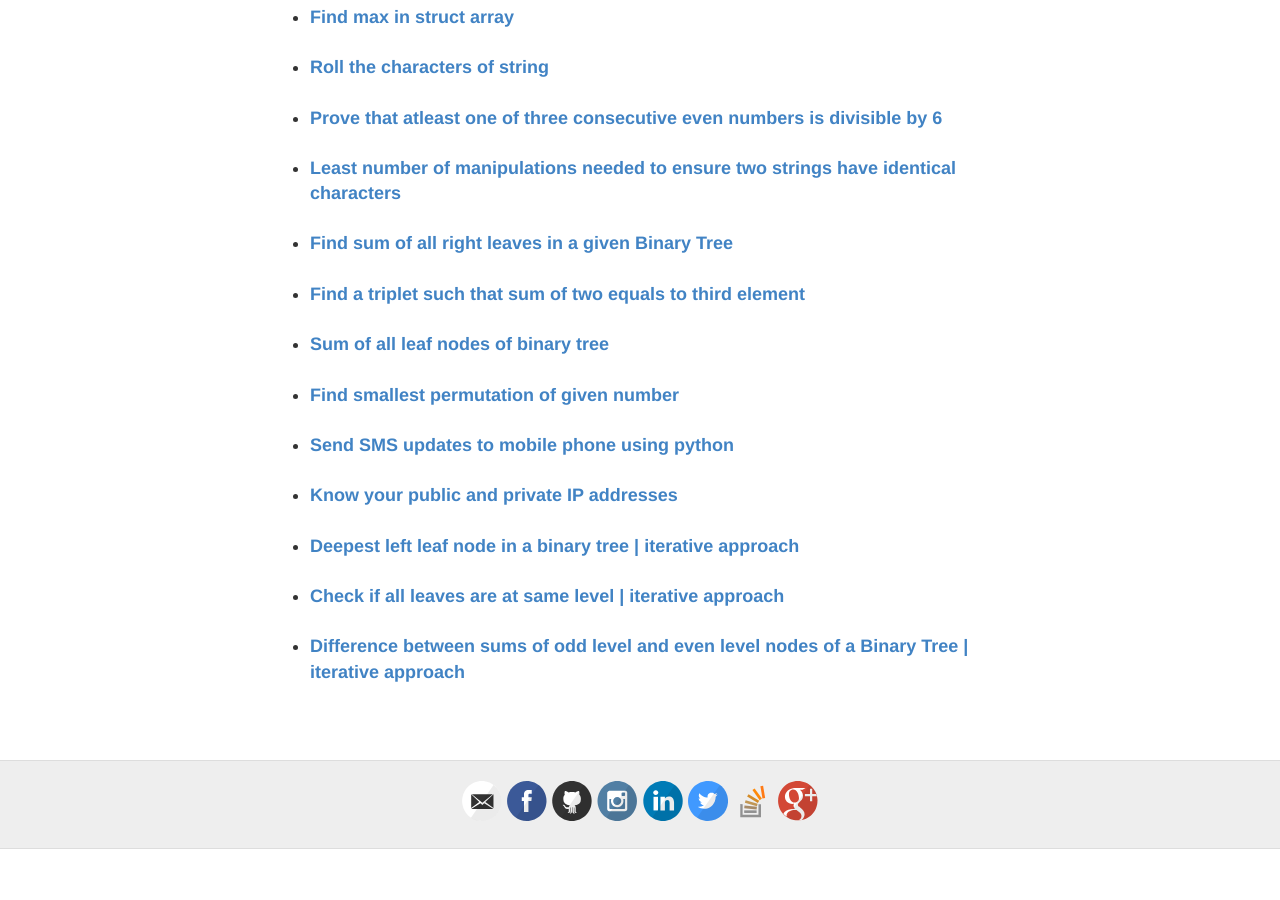
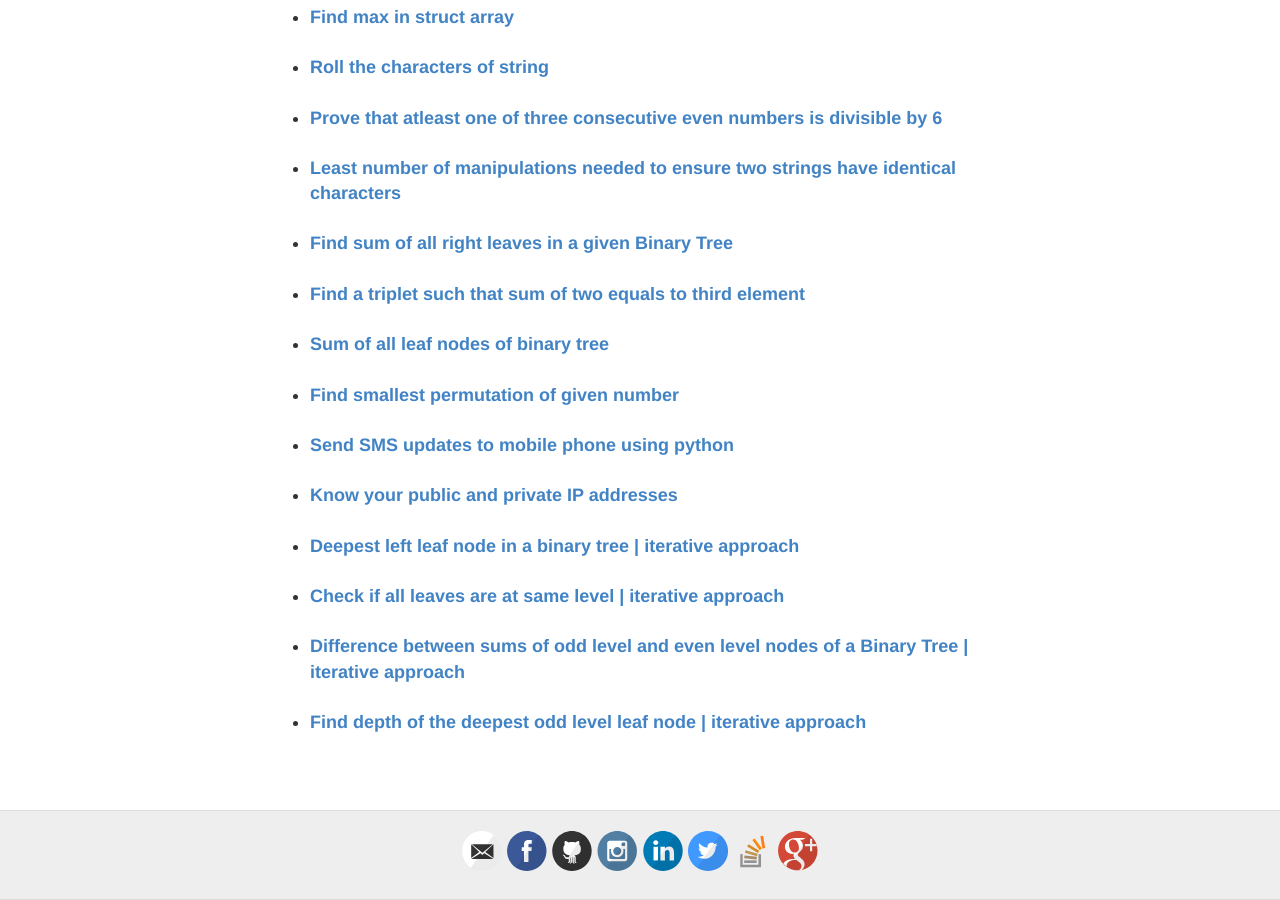
Before and after one commit to msdeep14/msdeep14.github.io, a Jekyll site: the page built from projects/geeksforgeeks_articles.html, in a window 1280 px wide and 900 px high, scrolled down 1424 px. Built offline with Jekyll 4.4.1, drawn with Linux system fonts in a browser that asks for light colours; before the commit the page ends 2273 px from its top, so only the background shows below that.

Commit message:
add geeksforgeeks article link

```diff
--- a/projects/geeksforgeeks_articles.html
+++ b/projects/geeksforgeeks_articles.html
@@ -53,6 +53,7 @@ permalink: /projects/geeksforgeeks_articles
         <li><strong><a target="_blank" href = "http://www.geeksforgeeks.org/deepest-left-leaf-node-binary-tree-iterative-approach/">Deepest left leaf node in a binary tree | iterative approach</a></strong></li><br/>
         <li><strong><a target="_blank" href = "https://www.geeksforgeeks.org/check-leaves-level/">Check if all leaves are at same level | iterative approach</a></strong></li><br/>
         <li><strong><a target="_blank" href = "https://www.geeksforgeeks.org/difference-between-sums-of-odd-and-even-levels/">Difference between sums of odd level and even level nodes of a Binary Tree | iterative approach</a></strong></li><br/>
+        <li><strong><a target="_blank" href = "https://www.geeksforgeeks.org/find-depth-of-the-deepest-odd-level-node/">Find depth of the deepest odd level leaf node | iterative approach</a></strong></li><br/>
     </ul>
 </p>
 </body>
```
